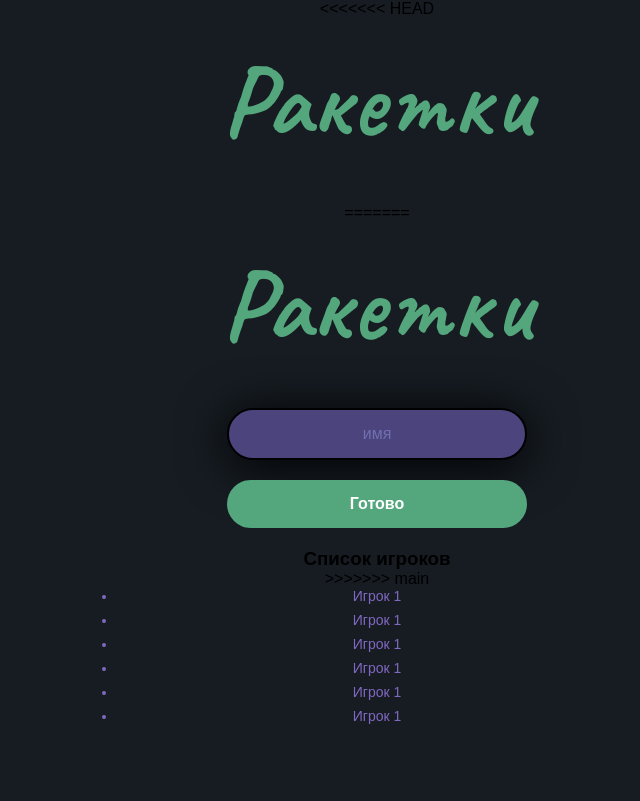
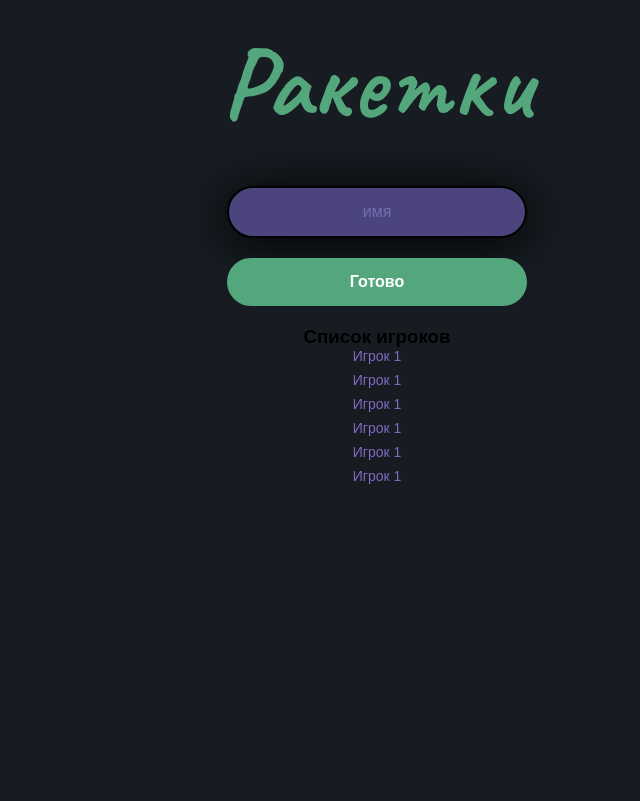
Before and after one commit to Surha05/raketki, a plain HTML site: page client/online/index.html in a window 1280 px wide. Shown: the whole page, without its empty margins (263-903 px from the left). Drawn offline with Linux system fonts and the light colour scheme; files whose address does not match are found by name.

Commit message:
правки в стилях к главной

```diff
--- a/client/css/offline.css
+++ b/client/css/offline.css
@@ -15,14 +15,14 @@
   border-radius: 30px;
   border: 0;
   margin-bottom: 20px;
-  background: #5dff38;
+  background: #54a77d;
   color: white;
   font-size: 18px;
   font-weight: bold;
   width: 100%;
 }
 .h1 {
-  color: #5dff38;
+  color:  #54a77d;
   font-size: 120px;
   margin-top: 80px;
   font-family: 'Caveat', cursive;
--- a/client/css/style.css
+++ b/client/css/style.css
@@ -4,6 +4,7 @@
   transition: 0.5s;
   color: white;
   margin-bottom: 40px;
+
 }
 .li {
   text-align: center;
@@ -11,6 +12,7 @@
   margin-bottom: 8px;
   color: rgb(128, 104, 192);
   font-size: 14px;
+  list-style-type: none;
 }
 .li:hover {
   color: bisque;
--- a/client/online/index.html
+++ b/client/online/index.html
@@ -18,7 +18,7 @@
     <title>Ракетки</title>
   </head>
 
-<<<<<<< HEAD
+
 <head>
   <meta charset="UTF-8" />
   <meta http-equiv="X-UA-Compatible" content="IE=edge" />
@@ -35,12 +35,7 @@
 
 </head>
 
-<body>
-  <div class="container modal__container">
 
-    <h1 class="h1">Ракетки</h1>
-    <!-- <div class="list"> -->
-=======
   <body>
     <div class="container modal__container">
       <main class="main">
@@ -51,7 +46,7 @@
         </div>
       </main>
       <h3 class="h3">Список игроков</h3>
->>>>>>> main
+
       <ul class="list__ul">
         <li class="li">Игрок 1</li>
         <li class="li">Игрок 1</li>
```
Also changed, not shown: client/css/standart.css (line endings or trailing spaces).
